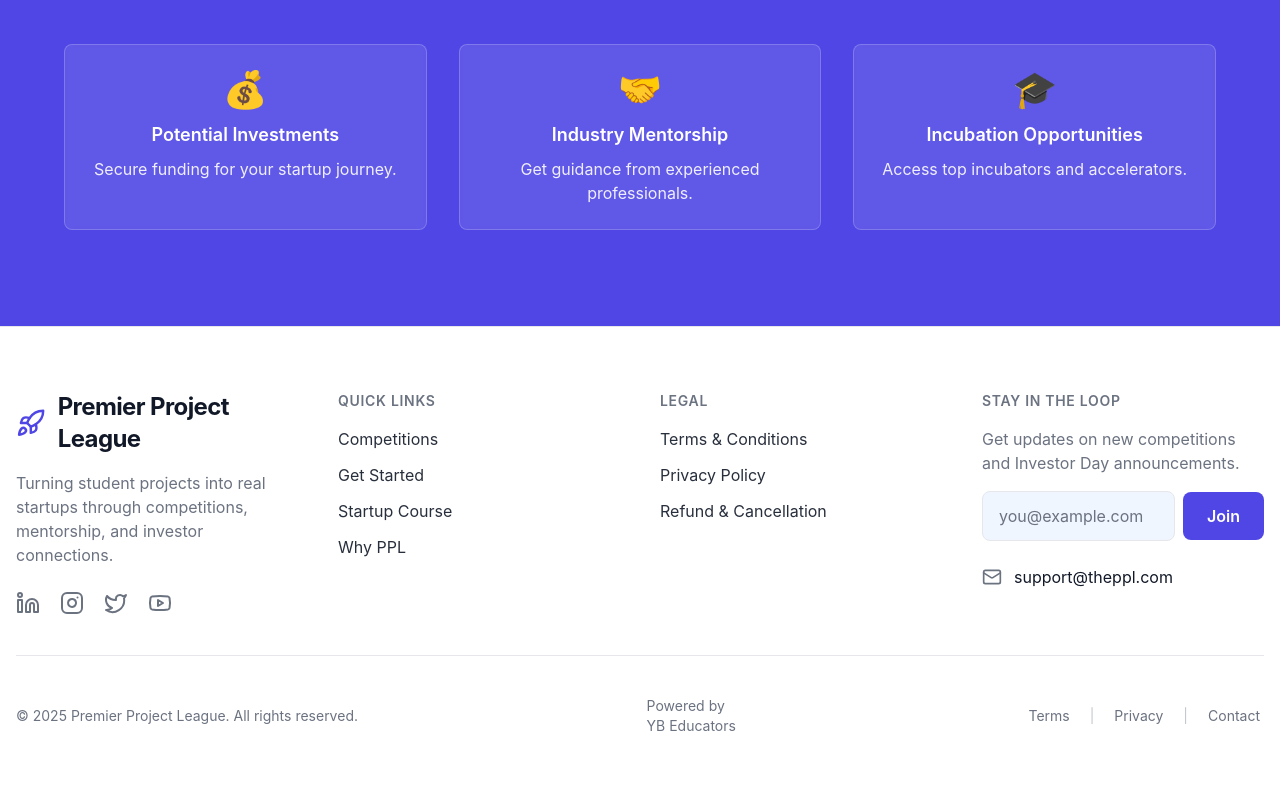
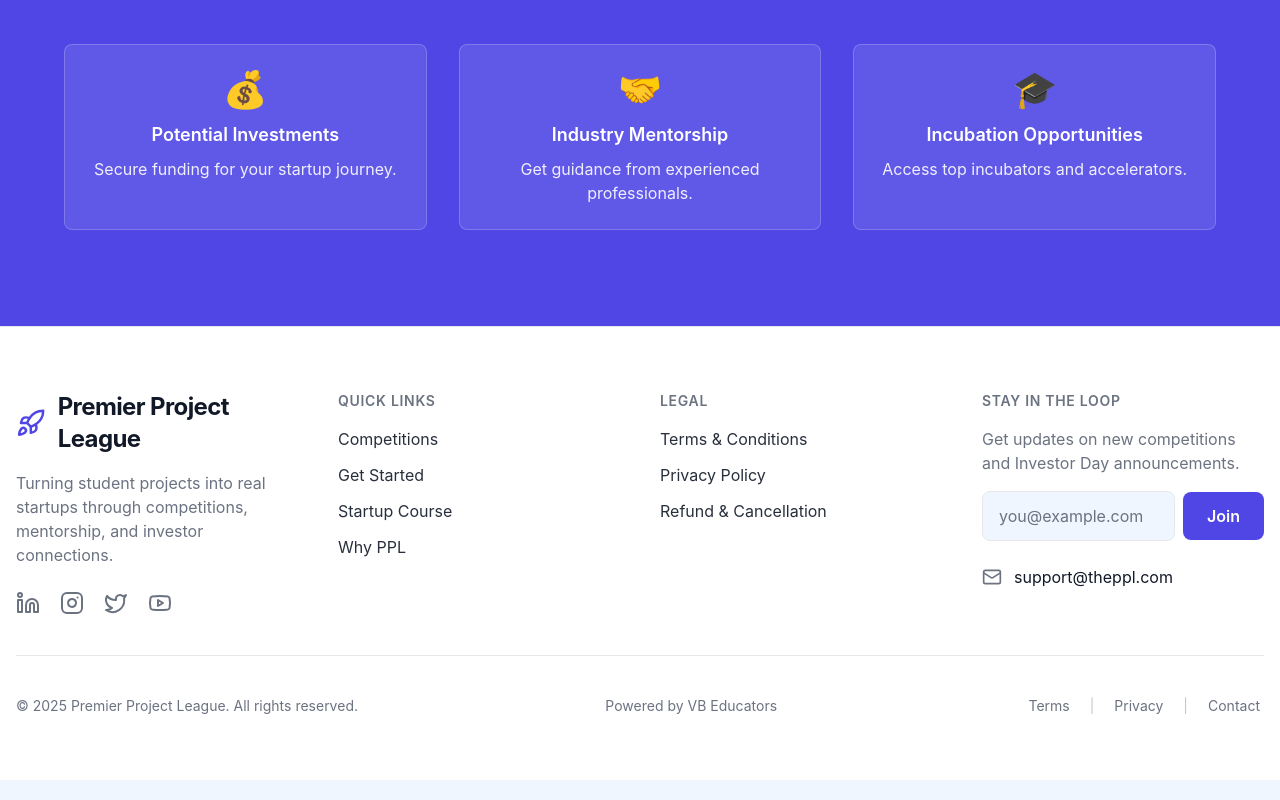
Before and after one commit to polimera0000-glitch/ppl, a React (Vite) app in the folder eph-frontend/: page /landing in a window 1280 px wide. Shown: the part 3429-4229 px from the top of the page. Built offline with nearby package versions, Linux system fonts and the light colour scheme; no server answers; the HTML template or start-up script is replaced by a standard one.

Commit message:
Update LandingPage.jsx

```diff
--- a/eph-frontend/src/pages/LandingPage.jsx
+++ b/eph-frontend/src/pages/LandingPage.jsx
@@ -482,7 +482,7 @@
         © {new Date().getFullYear()} Premier Project League. All rights reserved.
       </p>
       <p className="text-center md:text-left">
-        Powered by <br/> YB Educators
+        Powered by VB Educators
       </p>
       <div className="flex flex-wrap items-center justify-center gap-3 sm:gap-4">
         <button
```
